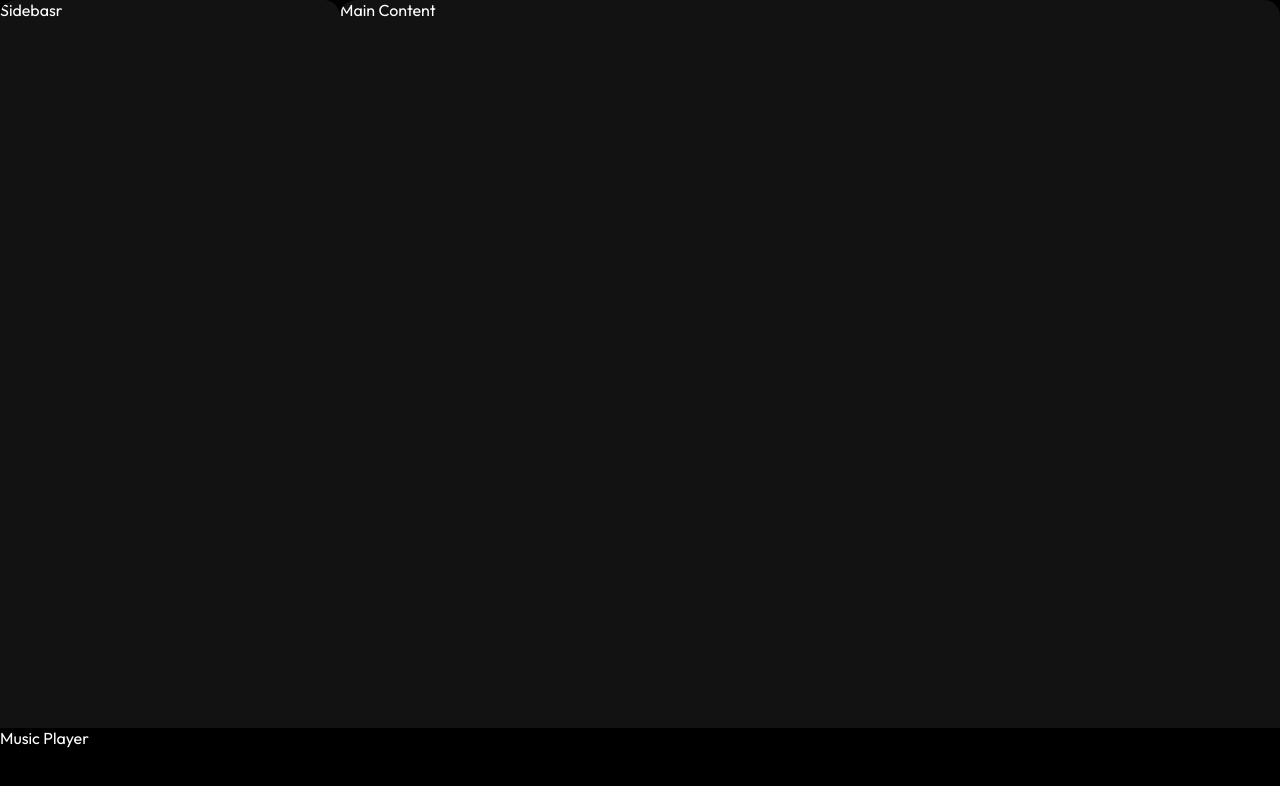
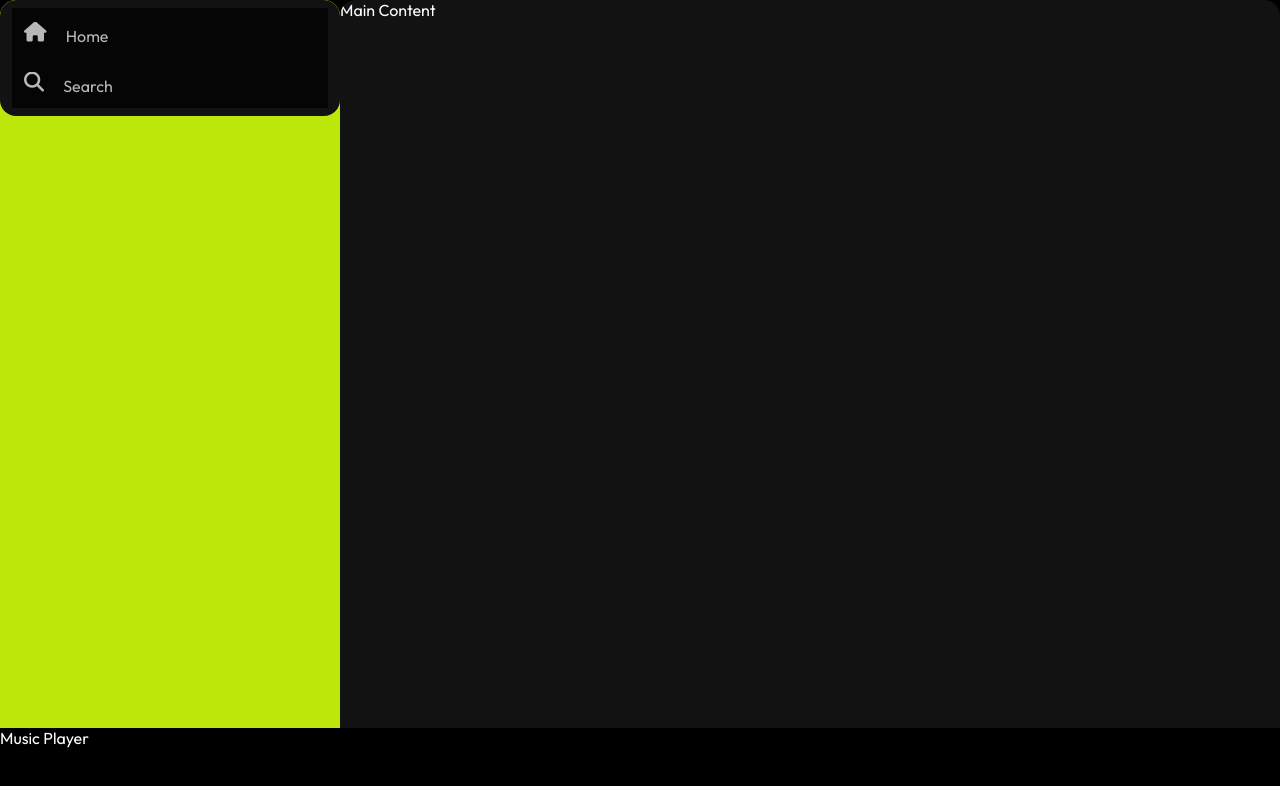
Before and after one commit to Rauxo/project-CSS, a plain HTML site: page index.html in a window 1280 px wide. Drawn offline with Linux system fonts and the light colour scheme.

Commit message:
sidebar nav design

```diff
--- a/index.css
+++ b/index.css
@@ -11,7 +11,7 @@
     height: 100vh;
 }
 .sidebar{
-    background-color: #121212;
+    background-color: #bde60b;
     width: 340px;
     border-radius: 1rem;
 
@@ -29,3 +29,30 @@
     width: 100%;
     height: 72px;
 }
+.nav{
+    background-color: #121212;
+    border-radius: 1rem;
+    display: flex;
+    flex-direction: column;
+    justify-content: center;
+    height: 100px;
+    padding: 0.5rem 0.75rem;
+}
+.nav-option{
+    line-height: 2.5rem;
+    opacity: 0.7;
+    padding: 8px 0.75rem;
+}
+.nav-option:hover{
+    opacity: 1;
+}
+a{
+    text-decoration: none;
+}
+.nav-option i{
+    font-size: 1.25rem;
+}
+.nav-option a{
+    font-size: 1rem;
+    margin-left: 1rem;
+}
--- a/index.html
+++ b/index.html
@@ -11,7 +11,19 @@
 </head>
 <body>
         <div class="main">
-            <div class="sidebar">Sidebasr</div>
+            <div class="sidebar">
+                <div class="nav">
+                    <div class="nav-option">
+                       <i class="fa-solid fa-house"></i>
+                        <a href="#" style="opacity: 1;">Home</a>
+                    </div>
+                    <div class="nav-option">
+                       <i class="fa-solid fa-magnifying-glass"></i>
+                        <a href="#">Search</a>
+                    </div>
+                </div>
+                <div class="library"></div>
+            </div>
             <div class="main-content">Main Content</div>
             <div class="music-player">Music Player</div>
         </div>
```
